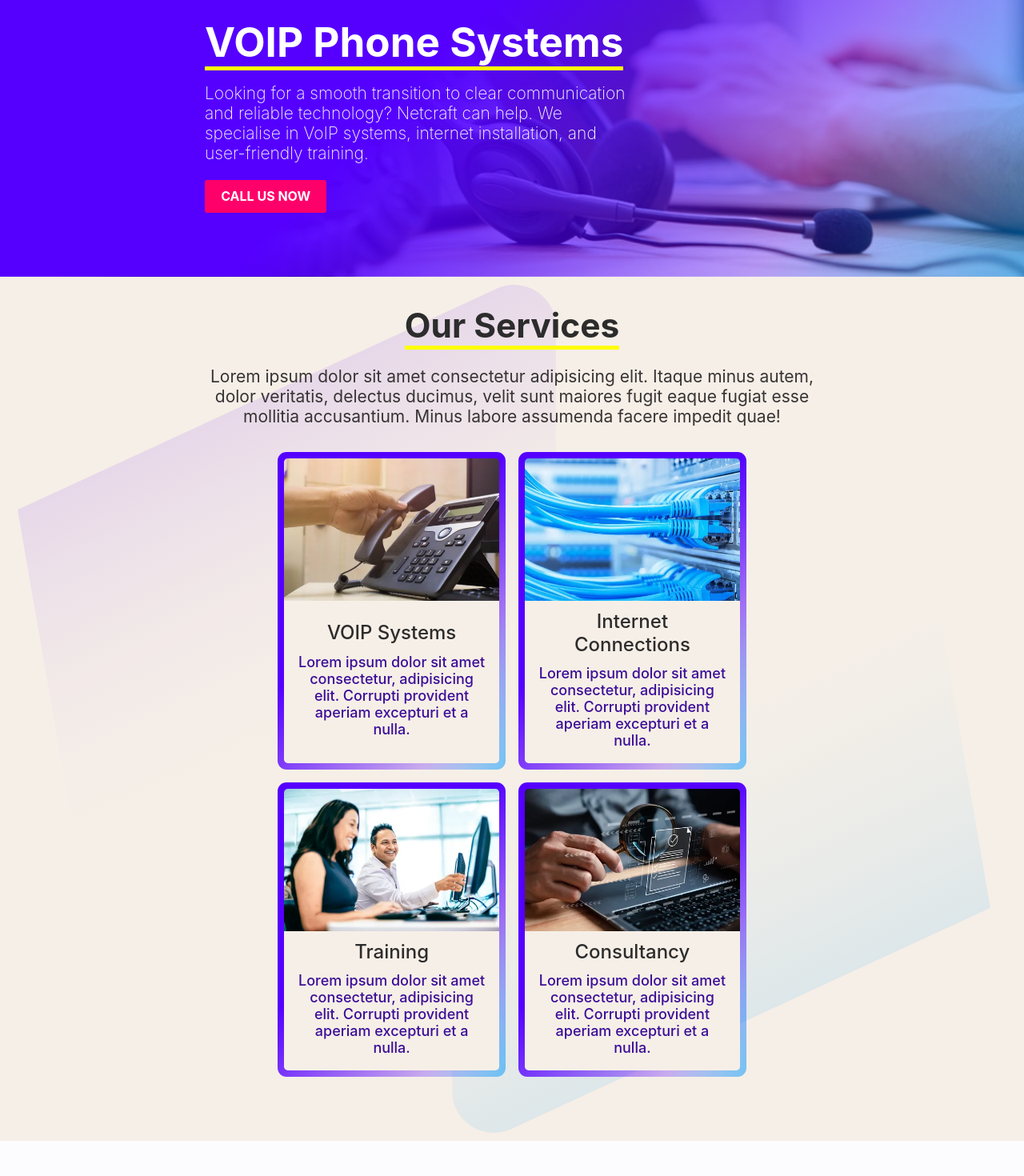
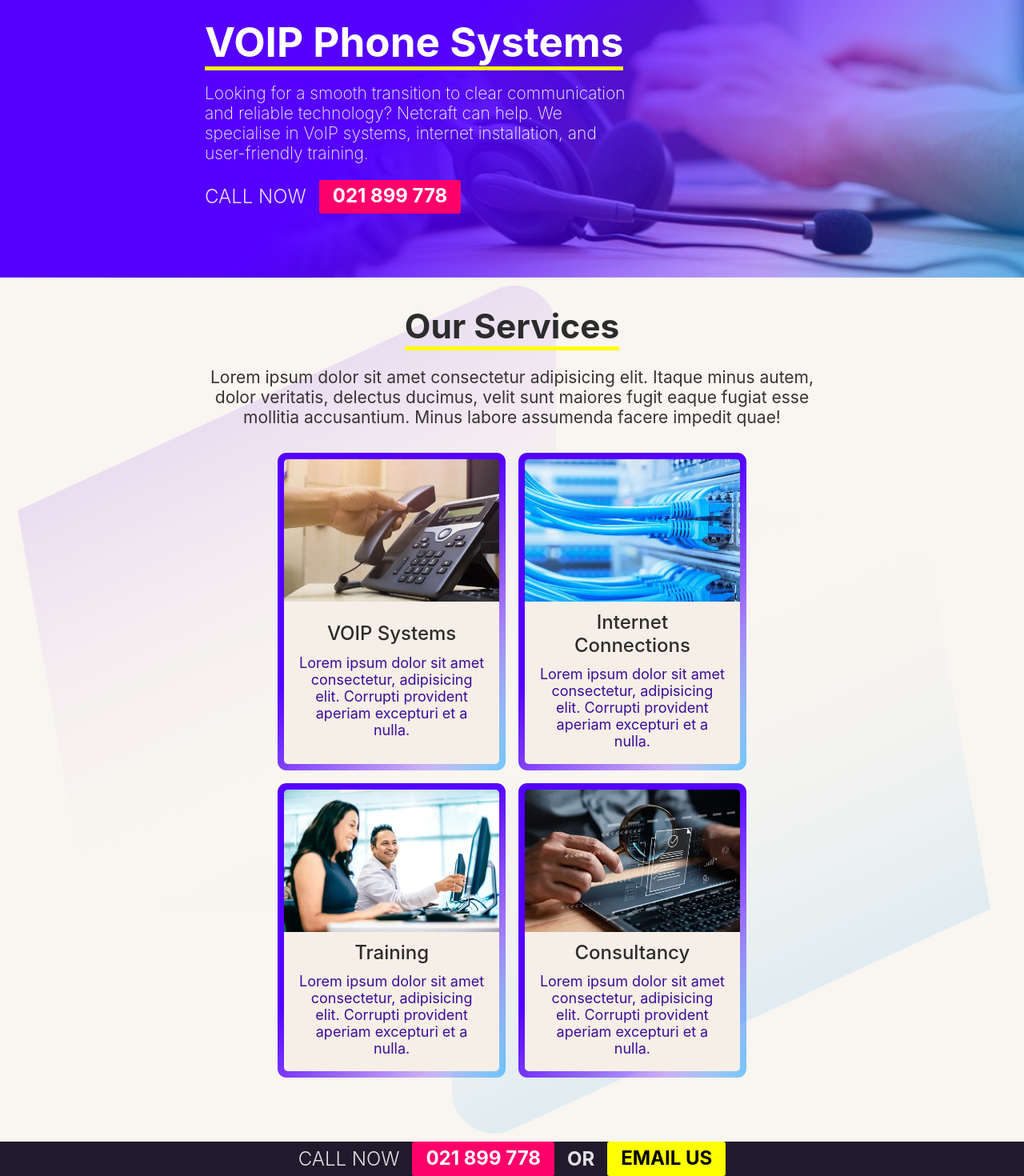
Before and after one commit to jakeluckie/netcraft, a React (Vite) app: page / in a window 1280 px wide. Shown: the part 141-1611 px from the top of the page at 80% size. Before the commit the page ends 1567 px from the top, so only its background shows below. Built offline with nearby package versions, Linux system fonts and the light colour scheme.

Commit message:
adding contact section

```diff
--- a/src/components/cards/solutions/solutions-card.styles.scss
+++ b/src/components/cards/solutions/solutions-card.styles.scss
@@ -10,6 +10,10 @@
     ),
     linear-gradient(134deg, rgb(85, 0, 255) 43%, rgba(255, 255, 255, 0));
   padding: 0.5rem;
+  &:hover {
+    box-shadow: 1px 1px 4px rgba(57, 9, 152, 0.248),
+      4px 4px 9px rgba(25, 9, 58, 0.224), 4px 4px 14px rgba(25, 9, 58, 0.166);
+  }
   .solutions-card-img {
     max-width: 100%;
     border-top-left-radius: 0.3rem;
@@ -33,6 +37,7 @@
     }
     .solutions-card-text {
       margin-top: 0.7rem;
+      font-weight: 400;
       font-size: var(--font-size-lg);
       color: rgb(59, 12, 152);
     }
@@ -42,18 +47,6 @@
 @media screen and (max-width: 1560px) {
   .solutions-card {
     width: 35%;
-    .solutions-card-img {
-
-    }
-    .solutions-card-content {
-
-      .solutions-card-title {
-
-      }
-      .solutions-card-text {
-
-      }
-    }
   }
 }
 
--- /dev/null
+++ b/src/components/sections/contact/contact-section.component.tsx
@@ -0,0 +1,20 @@
+import "../../sections/contact/contact-section.styles.scss";
+
+const ContactSection = () => {
+  return (
+    <>
+      <section className="contact-container content-padding">
+        <div className="contact-section-callnow">
+          <h2 className="contact-section-callnow-title">CALL NOW</h2>
+          <button className="contact-section-callnow-btn">021 899 778</button>
+        </div>
+        <div className="contact-section-email">
+          <h2 className="contact-section-email-title">OR</h2>
+          <button className="contact-section-email-btn">EMAIL US</button>
+        </div>
+      </section>
+    </>
+  );
+};
+
+export default ContactSection;
--- /dev/null
+++ b/src/components/sections/contact/contact-section.styles.scss
@@ -0,0 +1,40 @@
+.contact-container {
+  display: flex;
+  background-color: rgb(32, 26, 44);
+  justify-content: center;
+  padding-top: 1.5rem;
+  padding-bottom: 1.5rem;
+  column-gap: 1rem;
+  .contact-section-callnow {
+    display: flex;
+    flex-direction: row;
+    align-items: center;
+    column-gap: 1rem;
+    .contact-section-callnow-title {
+      margin: 0;
+      font-weight: 300;
+      font-size: var(--font-size-2xl);
+    }
+    .contact-section-callnow-btn {
+      font-size: var(--font-size-2xl);
+      padding: 0.3rem 1rem 0.4rem 1rem;
+    }
+  }
+  .contact-section-email {
+    display: flex;
+    flex-direction: row;
+    align-items: center;
+    column-gap: 1rem;
+    .contact-section-email-title {
+      margin: 0;
+      font-weight: 700;
+      font-size: var(--font-size-2xl);
+    }
+    .contact-section-email-btn {
+      background-color: yellow;
+      color: black;
+      font-size: var(--font-size-2xl);
+      padding: 0.3rem 1rem 0.4rem 1rem;
+    }
+  }
+}
--- a/src/components/sections/solutions/solutions-section.styles.scss
+++ b/src/components/sections/solutions/solutions-section.styles.scss
@@ -1,7 +1,7 @@
 .solutions-container {
   padding-bottom: 5rem;
   background-image: url("/netcraft-logomark.svg");
-  background-color: rgb(246, 239, 231);
+  background-color: rgb(249, 245, 240);
   background-repeat: no-repeat;
   background-position: left 35% bottom 50%;
   background-size: 95%;
--- a/src/routes/home/home.component.tsx
+++ b/src/routes/home/home.component.tsx
@@ -1,4 +1,5 @@
 import Navigation from "../../components/navigation/navigation.component";
+import ContactSection from "../../components/sections/contact/contact-section.component";
 import SolutionsSection from "../../components/sections/solutions/solutions-section.component";
 import "./home.styles.scss";
 
@@ -16,12 +17,16 @@
               reliable technology? Netcraft can help. We specialise in VoIP
               systems, internet installation, and user-friendly training.
             </p>
-            <button>CALL US NOW</button>
+            <div className="hero-cta">
+              <h2 className="hero-cta-call-text">CALL NOW</h2>
+              <button className="hero-cta-btn">021 899 778</button>
+            </div>
           </div>
           <div></div>
         </div>
       </section>
       <SolutionsSection />
+      <ContactSection />
     </>
   );
 };
--- a/src/routes/home/home.styles.scss
+++ b/src/routes/home/home.styles.scss
@@ -13,6 +13,20 @@
     padding-top: 5rem;
     padding-bottom: 5rem;
   }
+  .hero-cta {
+    display: flex;
+    flex-direction: row;
+    align-items: center;
+    column-gap: 1rem;
+    .hero-cta-call-text {
+      font-weight: 300;
+      margin: 0;
+    }
+    .hero-cta-btn {
+      font-size: var(--font-size-2xl);
+      padding: 0.3rem 1rem 0.4rem 1rem;
+    }
+  }
 }
 
 .hero-container {
```
